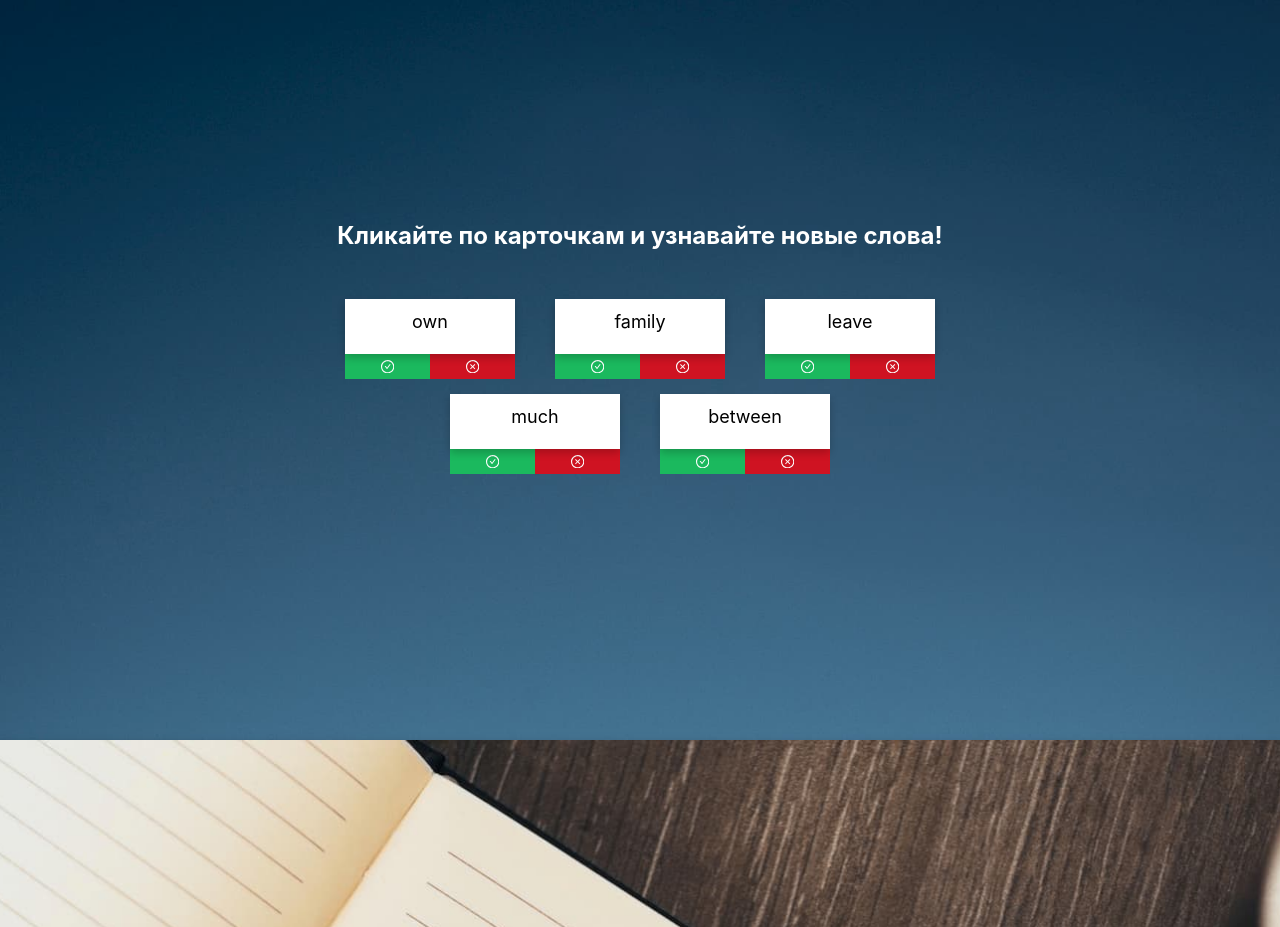
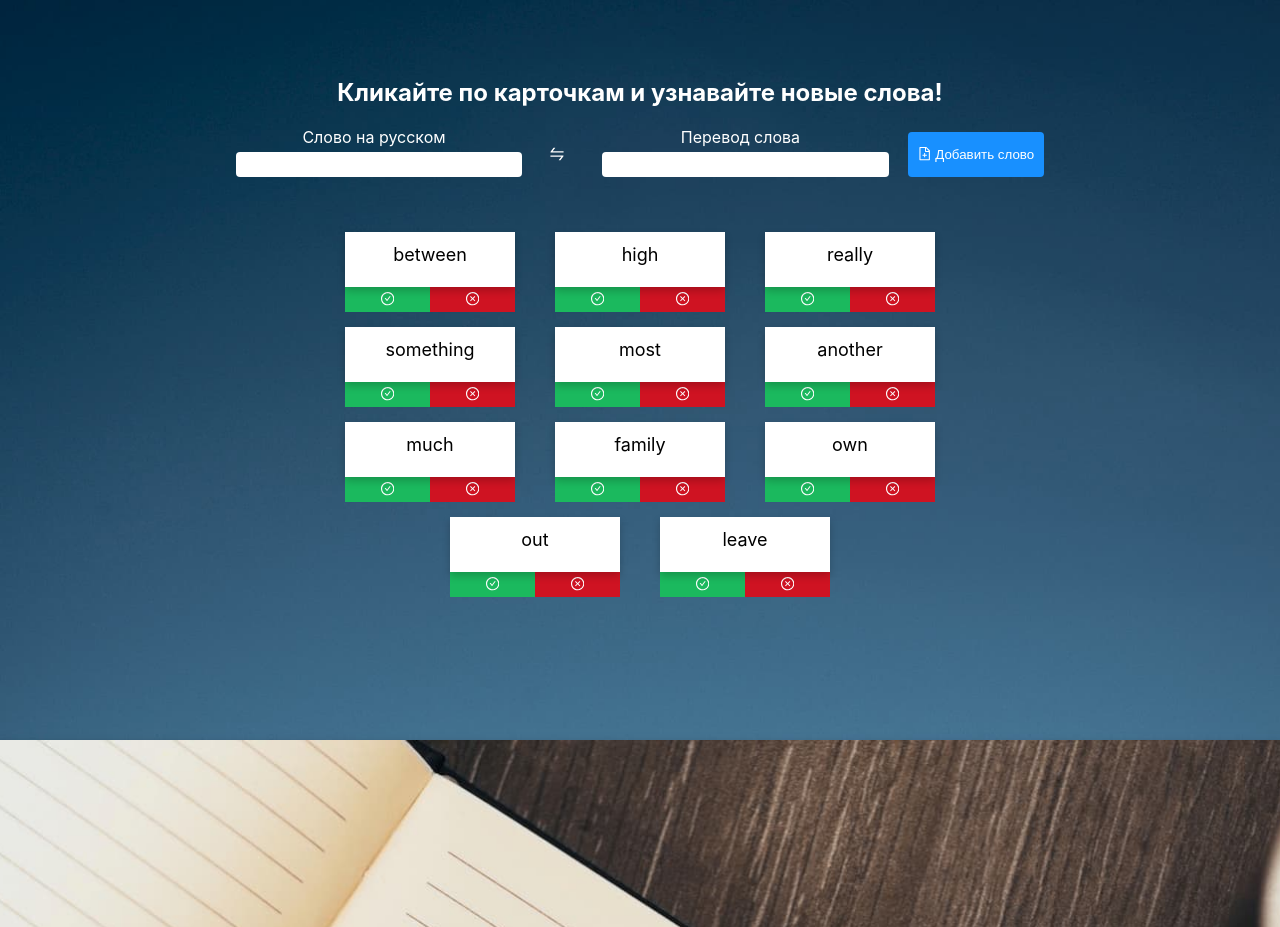
Before and after one commit to xpcrtv/react-marathon-learnwords, a React (Create React App) app: page / in a window 1280 px wide. Shown: the part 2060-2987 px from the top of the page. Built offline with nearby package versions, Linux system fonts and the light colour scheme.

Commit message:
add logic for adding word cards. add styles to card list component. rewrite components from functional style to classes.

```diff
--- a/src/App.js
+++ b/src/App.js
@@ -1,4 +1,4 @@
-import React from "react";
+import React, { Component } from "react";
 import Header from "./components/Header";
 import HeaderBlock from "./components/HeaderBlock";
 import Paragraph from "./components/Paragraph";
@@ -16,7 +16,34 @@ import logo from "./logo.svg";
 import subscribeImg from "./assets/img/449.jpg";
 import cardsImg from "./assets/img/450.jpg";
 
-const App = () => {
+class App extends Component {
+  state = {
+    words,
+    features,
+  };
+
+  deleteWord = (id) => {
+    this.setState(({ words }) => {
+      const deletedWordIndex = words.findIndex((word) => word.id === id);
+      const filtredWords = words.filter(
+        (word, idx) => idx !== deletedWordIndex
+      );
+      return {
+        words: filtredWords,
+      };
+    });
+  };
+
+  addWord = (word) => {
+    this.setState(({ words }) => {
+      return {
+        words: [...words, word],
+      };
+    });
+  };
+
+  render() {
+    const { words, features } = this.state;
     return (
       <>
         <Header logoSrc={logo} title="Learn words" />
@@ -28,7 +55,11 @@ const App = () => {
         </HeaderBlock>
         <FeaturesList data={features} />
         <BgImageBlock imgSrc={cardsImg} bgcSize="cover">
-        <CardList data={words} />
+          <CardList
+            data={words}
+            onDeletedItem={this.deleteWord}
+            onAddItem={this.addWord}
+          />
         </BgImageBlock>
         <BgImageBlock imgSrc={subscribeImg} bgcSize="cover">
           <SubscribeBlock />
@@ -36,6 +67,7 @@ const App = () => {
         <Footer text={`Learn words | ${new Date().getFullYear()}`} />
       </>
     );
-};
+  }
+}
 
 export default App;
--- a/src/components/CardList/CardList.module.scss
+++ b/src/components/CardList/CardList.module.scss
@@ -4,6 +4,53 @@
   align-self: center;
   max-width: 768px;
   flex-wrap: wrap;
-  margin: 10px auto;
+  margin: 30px auto;
   text-align: center;
 }
+
+.cardsAddForm {
+  display: flex;
+  flex-direction: row;
+  justify-content: space-between;
+  align-items: center;
+  @media screen and (max-width: 768px) {
+    flex-direction: column;
+  }
+  label {
+    width: 35%;
+    color: white;
+    @media screen and (max-width: 768px) {
+      width: 100%;
+      margin-bottom: 10px;
+    }
+  }
+  input {
+    box-sizing: border-box;
+    width: 100%;
+    padding: 5px;
+    margin: 5px;
+    border-radius: 4px;
+    border: none;
+  }
+  &Icon {
+    width: 5%;
+    color: white;
+    @media screen and (max-width: 768px) {
+      display: none;
+    }
+  }
+  &Btn {
+    align-self: stretch;
+    cursor: pointer;
+    padding: 10px;
+    margin: 5px;
+    box-sizing: border-box;
+    border-radius: 4px;
+    border: none;
+    color: white;
+    background-color: #1890ff;
+    @media screen and (max-width: 768px) {
+      margin: 5px auto;
+    }
+  }
+}
--- a/src/components/CardList/index.js
+++ b/src/components/CardList/index.js
@@ -1,25 +1,83 @@
-import React from "react";
+import React, { Component } from "react";
+import { SwapOutlined, FileAddOutlined } from "@ant-design/icons";
+import { v4 as uuidv4 } from "uuid";
 import Card from "../Card";
 import BlockTitle from "../BlockTitle";
-import shuffleArray from "../../utils/shuffleArray";
-
 import s from "./CardList.module.scss";
 
-const CardList = ({ data }) => {
+class CardList extends Component {
+  state = {
+    wordRus: "",
+    wordEng: "",
+  };
+
+  addCard = (event) => {
+    event.preventDefault();
+    this.props.onAddItem({
+      id: uuidv4(),
+      rus: this.state.wordRus,
+      eng: this.state.wordEng,
+    });
+    this.setState(() => {
+      return {
+        wordEng: "",
+        wordRus: "",
+      };
+    });
+  };
+
+  changeInputValue = (event) => {
+    const { id, value } = event.target;
+    this.setState(() => {
+      return {
+        [id]: value,
+      };
+    });
+  };
+
+  render() {
+    const { data = [], onDeletedItem } = this.props;
+    const { wordEng, wordRus } = this.state;
     return (
       <>
         <BlockTitle color="white">
           Кликайте по карточкам и узнавайте новые слова!
         </BlockTitle>
+        <form className={s.cardsAddForm} onSubmit={this.addCard}>
+          <label htmlFor="wordRus">
+            Слово на русском
+            <input
+              type="text"
+              id="wordRus"
+              onChange={this.changeInputValue}
+              value={wordRus}
+            />
+          </label>
+          <i className={s.cardsAddFormIcon}><SwapOutlined /></i>
+          <label htmlFor="wordEng">
+            Перевод слова
+            <input
+              type="text"
+              id="wordEng"
+              onChange={this.changeInputValue}
+              value={wordEng}
+            />
+          </label>
+          <button className={s.cardsAddFormBtn}> <FileAddOutlined /> Добавить слово</button>
+        </form>
         <div className={s.cards}>
-        {shuffleArray(data)
-          .filter((el, idx) => idx < 5)
-          .map(({ id, eng, rus }) => (
-            <Card key={id} eng={eng} rus={rus} />
+          {data.map(({ id, eng, rus }) => (
+            <Card
+              key={id}
+              eng={eng}
+              rus={rus}
+              onDeleteCard={() => onDeletedItem(id)}
+            />
           ))}
         </div>
       </>
     );
-};
+  }
+}
 
 export default CardList;
```
Lines whose indentation alone changed are shown as unchanged.
